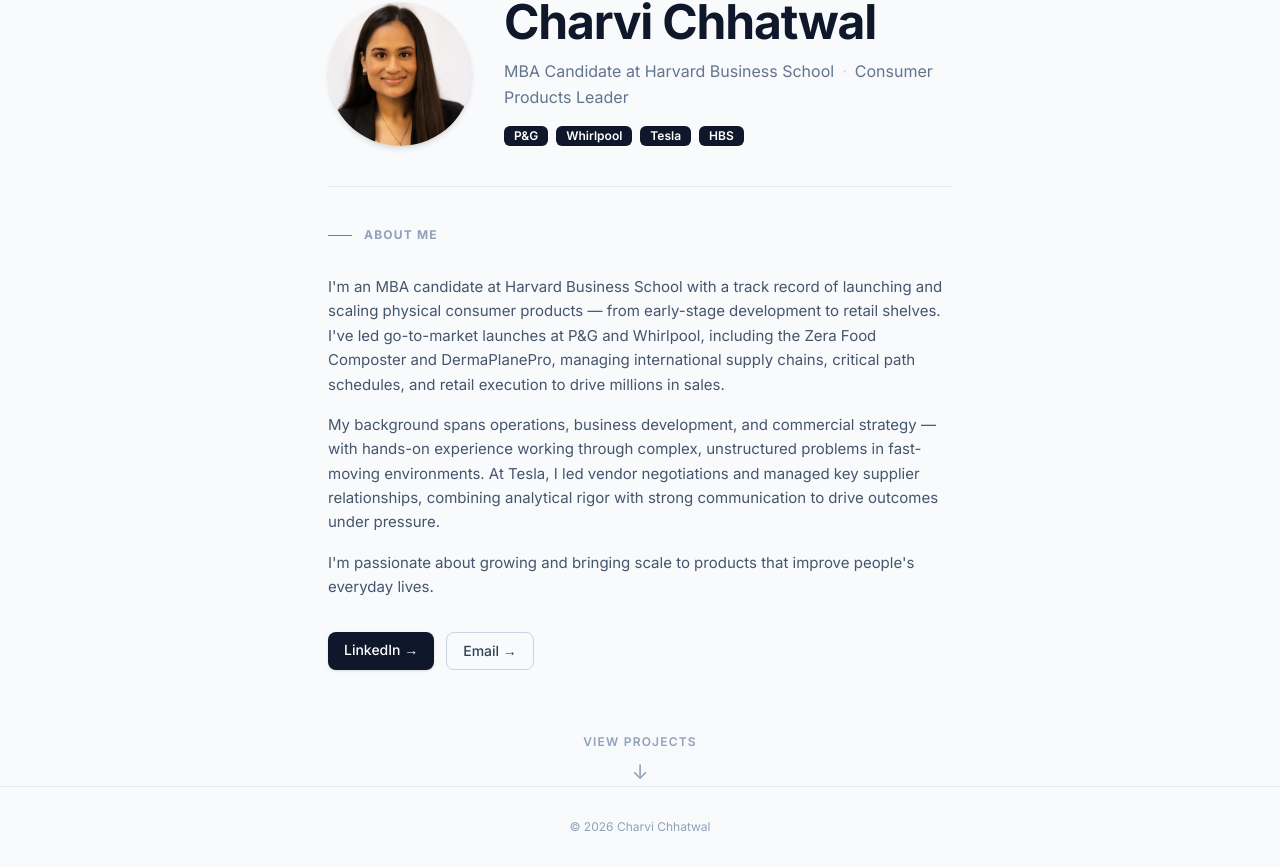
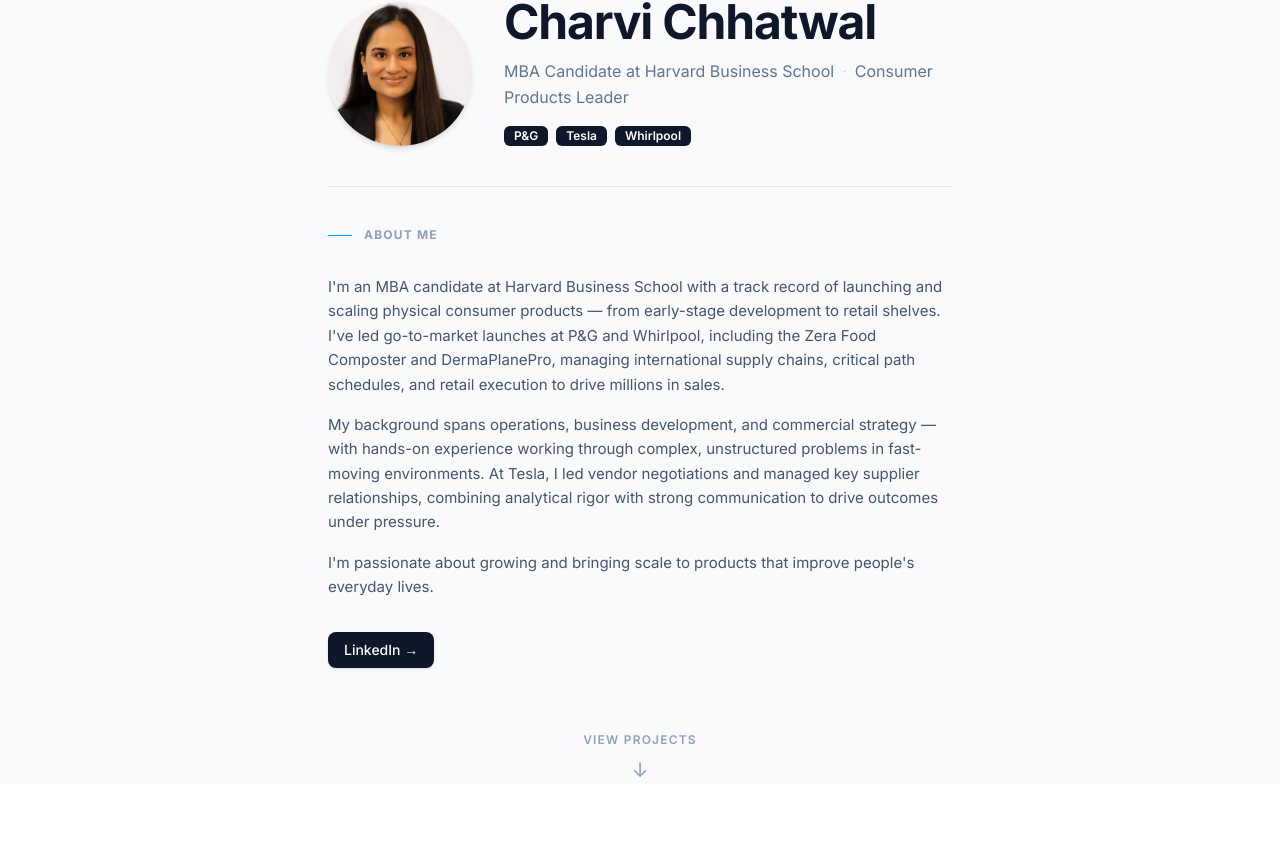
Before and after one commit to charvichhatwal24-svg/myportfolio, a React (Vite) app: page / in a window 1280 px wide. Shown: the part 138-1005 px from the top of the page. After the commit the page ends 922 px from the top, so only its background shows below. Built offline with nearby package versions, Linux system fonts and the light colour scheme.

Commit message:
update portfolio

```diff
--- a/src/App.jsx
+++ b/src/App.jsx
@@ -86,7 +86,6 @@ export default function App() {
         {active === 'skills' && <FadeIn><Skills setActive={setActive} /></FadeIn>}
         {active === 'contact' && <FadeIn><Contact setActive={setActive} /></FadeIn>}
       </main>
-      <Footer />
     </div>
   )
 }
@@ -113,7 +112,7 @@ function Landing({ setActive }) {
             Consumer Products Leader
           </p>
           <div className="mt-4 flex flex-wrap justify-center sm:justify-start gap-2">
-            {['P&G', 'Whirlpool', 'Tesla', 'HBS'].map((tag) => (
+            {['P&G', 'Tesla', 'Whirlpool'].map((tag) => (
               <span key={tag} className="px-2.5 py-0.5 rounded-md text-xs font-semibold bg-slate-900 text-white">
                 {tag}
               </span>
@@ -144,7 +143,6 @@ function Landing({ setActive }) {
         </div>
         <div className="mt-8 flex flex-wrap gap-3">
           <a href="https://www.linkedin.com/in/charvi-chhatwal-53652b169/" className="px-4 py-2 rounded-lg bg-slate-900 text-white text-sm font-medium hover:bg-slate-700 transition-colors shadow-sm">LinkedIn →</a>
-          <a href="mailto:cchhatwal@mba2027.hbs.edu" className="px-4 py-2 rounded-lg border border-slate-300 text-slate-700 text-sm font-medium hover:border-slate-500 hover:text-slate-900 transition-colors">Email →</a>
         </div>
       </div>
       <NextButton label="View Projects" target="projects" setActive={setActive} />
@@ -203,11 +201,11 @@ function Projects({ setActive }) {
 const skills = [
   {
     category: 'Core Skills',
-    items: ['Go-to-Market Strategy', 'Consumer Product Launch', 'Supply Chain Management', 'Retail Execution & Inventory Management', 'Business Development & Vendor Negotiations'],
+    items: ['Go-to-Market Strategy', 'Consumer Product Launch', 'Supply Chain Management', 'Retail Execution & Inventory Management', 'Business Development & Vendor Negotiations', 'Data Analysis & Insights', 'Demand Planning'],
   },
   {
     category: 'Analytics & Tools',
-    items: ['Data Analysis & Insights', 'Excel', 'Tableau', 'Power BI', 'Demand Planning'],
+    items: ['Excel', 'Tableau', 'Power BI'],
   },
   {
     category: 'Ways of Working',
@@ -331,12 +329,3 @@ function Contact({ setActive }) {
     </section>
   )
 }
-
-function Footer() {
-  const year = new Date().getFullYear()
-  return (
-    <footer className="px-6 py-8 text-center text-xs text-slate-400 border-t border-slate-200">
-      &copy; {year} Charvi Chhatwal
-    </footer>
-  )
-}
```
